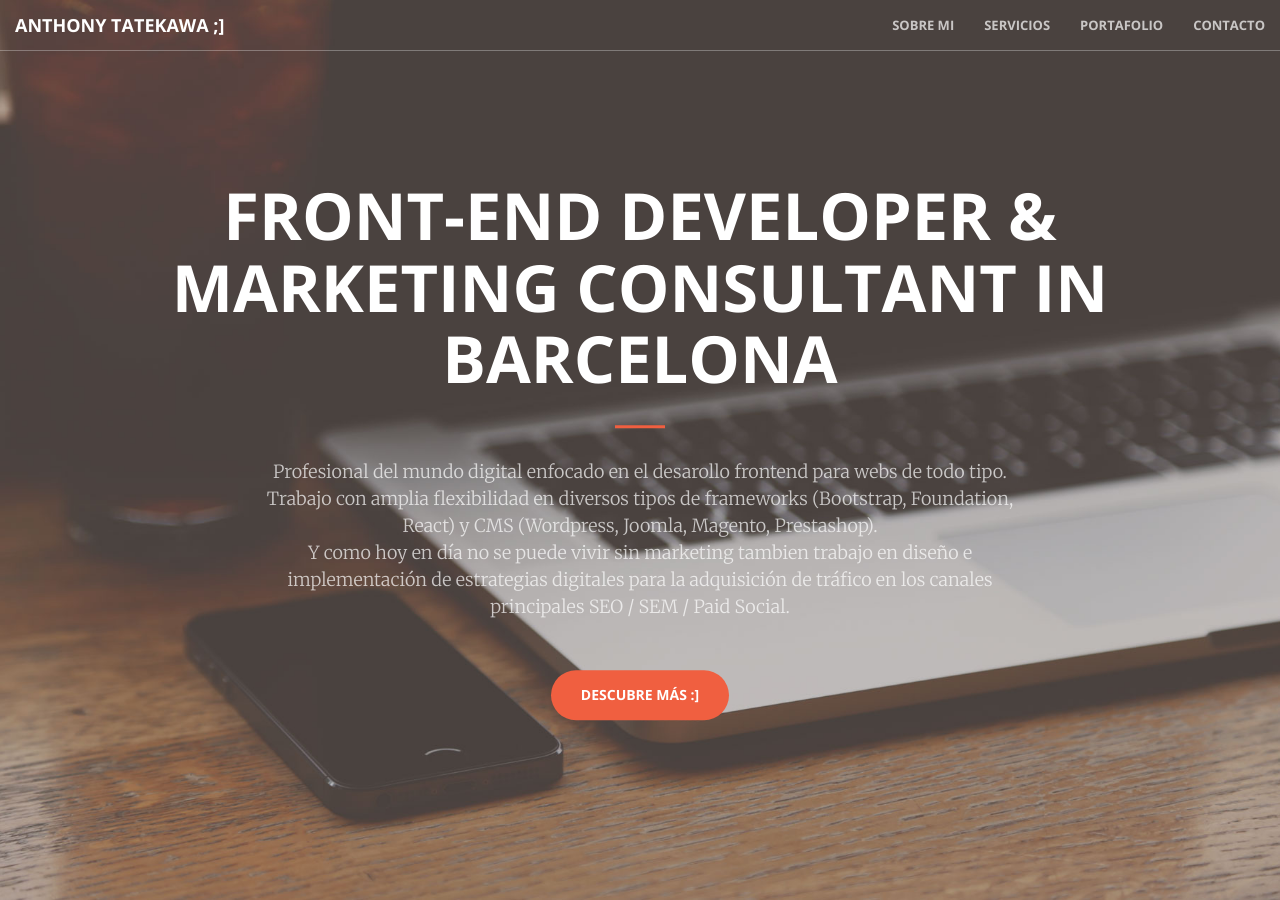
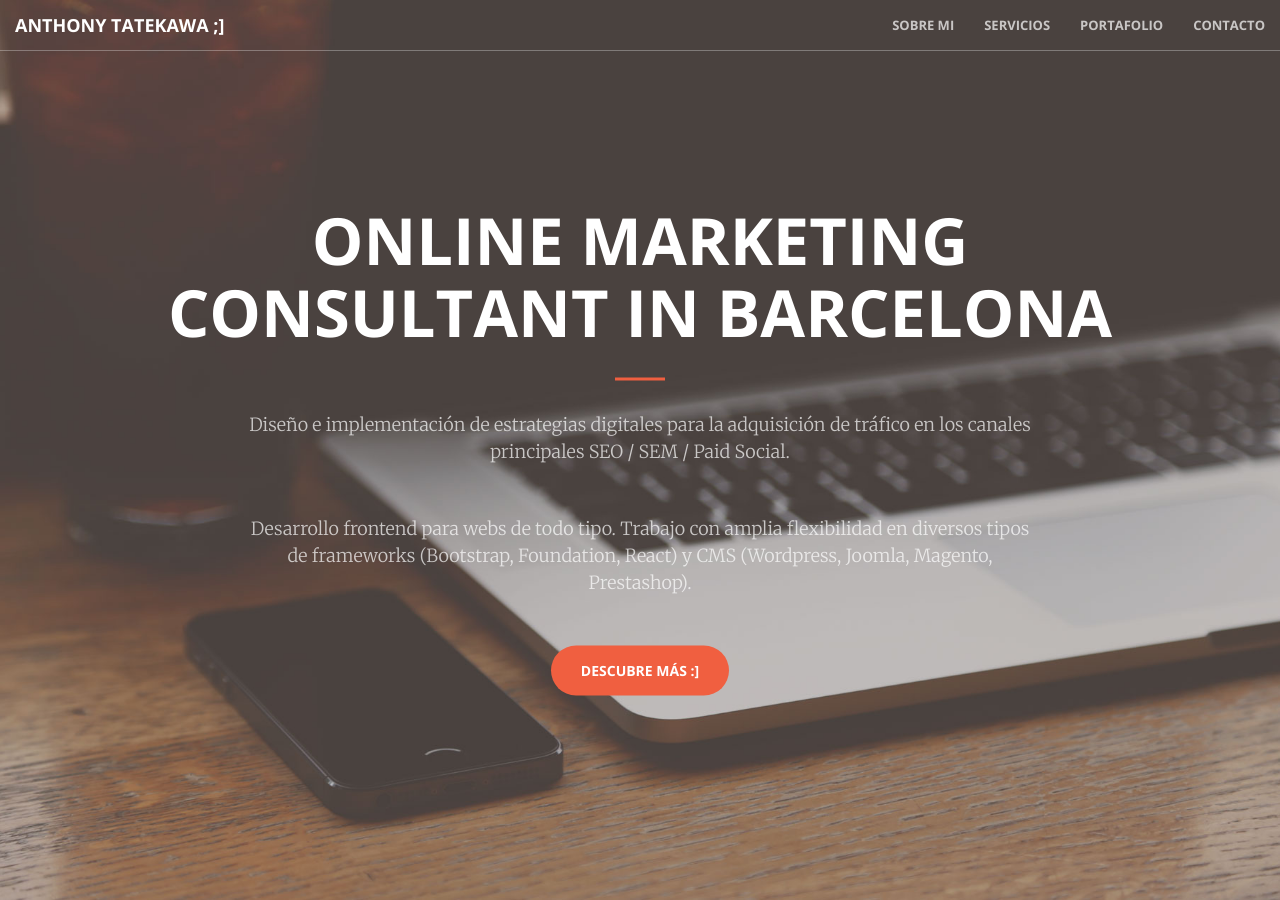
Before and after one commit to tokyographer/about-me, a Jekyll site: the page built from index.html, in a window 1280 px wide and 900 px high. Built offline with Jekyll 4.4.1, drawn with Linux system fonts in a browser that asks for light colours; nearby versions of some CDN libraries.

Commit message:
Update front

```diff
--- a/_includes/header.html
+++ b/_includes/header.html
@@ -1,10 +1,10 @@
 <header>
     <div class="header-content">
         <div class="header-content-inner">
-            <h1>Front-End Developer & Marketing Consultant in Barcelona</h1>
+            <h1>Online Marketing Consultant in Barcelona</h1>
             <hr>
-            <p>Profesional del mundo digital enfocado en el desarollo frontend para webs de todo tipo. Trabajo con amplia flexibilidad en diversos tipos de frameworks (Bootstrap, Foundation, React) y CMS (Wordpress, Joomla, Magento, Prestashop). <br>
-            Y como hoy en día no se puede vivir sin marketing tambien trabajo en diseño e implementación de estrategias digitales para la adquisición de tráfico en los canales principales SEO / SEM / Paid Social.</p>
+            <p>Diseño e implementación de estrategias digitales para la adquisición de tráfico en los canales principales SEO / SEM / Paid Social.</p>
+            <p>Desarrollo frontend para webs de todo tipo. Trabajo con amplia flexibilidad en diversos tipos de frameworks (Bootstrap, Foundation, React) y CMS (Wordpress, Joomla, Magento, Prestashop). </p>
             <a href="#portfolio" class="btn btn-primary btn-xl page-scroll">Descubre más :]</a>
         </div>
     </div>
```
